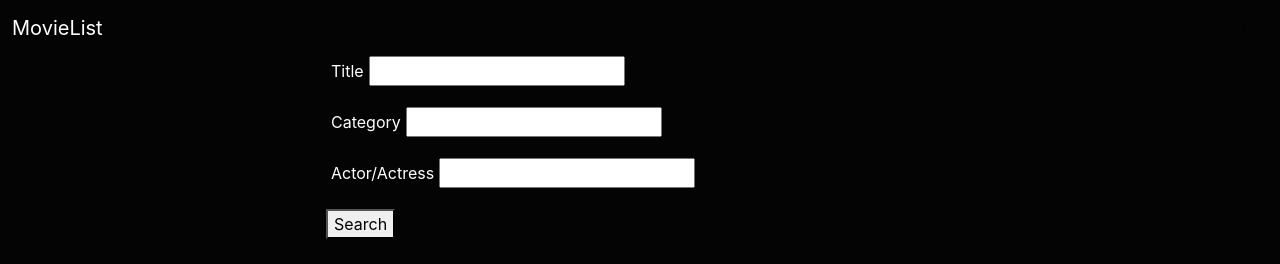
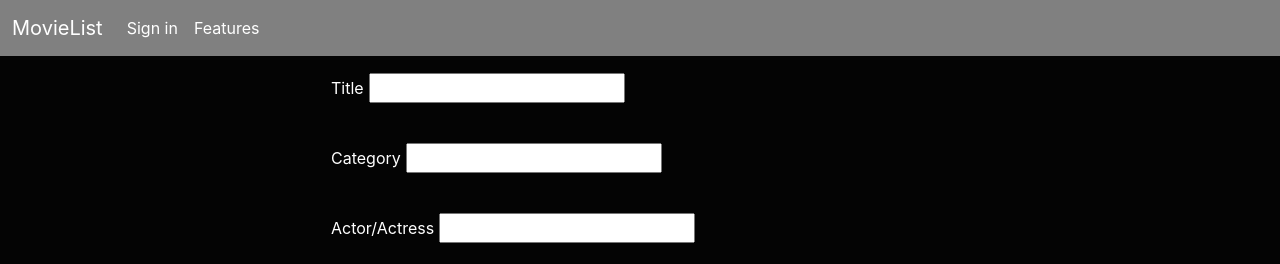
Before and after one commit to Jazzcort/ff_project, a React (Create React App) app in the folder client/: page /search/1 in a window 1280 px wide. Shown: the top 264 px of the page. Built offline with nearby package versions, Linux system fonts and the light colour scheme.

Commit message:
Updated navbar

```diff
--- a/client/src/App.css
+++ b/client/src/App.css
@@ -1,39 +1,15 @@
-.App {
-  text-align: center;
-  background-color: #282c34;
+.App{
+  height: 100vh;
+  /* display: flex;
+  align-content: center;
+  justify-content: center; */
 }
 
-.App-logo {
-  height: 40vmin;
-  pointer-events: none;
-}
-
-@media (prefers-reduced-motion: no-preference) {
-  .App-logo {
-    animation: App-logo-spin infinite 20s linear;
-  }
-}
-
-.App-header {
-  background-color: #282c34;
-
+.App h1{
+  color: white;
   display: flex;
-  flex-direction: column;
   align-items: center;
   justify-content: center;
-  font-size: calc(10px + 2vmin);
-  color: white;
+  height: 40vh;
+  text-align: center;
 }
-
-.App-link {
-  color: #61dafb;
-}
-
-@keyframes App-logo-spin {
-  from {
-    transform: rotate(0deg);
-  }
-  to {
-    transform: rotate(360deg);
-  }
-}
--- a/client/src/App.js
+++ b/client/src/App.js
@@ -20,11 +20,8 @@ function App() {
 
   return (
 
-    <div className="App">
-      <header className="App-header">
-
-        <button onClick={apiCall}>Make api call</button>
-      </header>
+    <div className="App row">
+      <h1 className='col-sm-6 offset-sm-3'>Welcome to MovieList</h1>
 
     </div>
 
--- a/client/src/SearchingBlock.css
+++ b/client/src/SearchingBlock.css
@@ -1,5 +1,7 @@
 .searchingBlock label {
     color: white;
+    margin-top: 20px;
+    margin-bottom: 10px;
     margin-left: 5px;
     margin-right: 5px;
     text-align: start;
--- a/client/src/SearchingPage.jsx
+++ b/client/src/SearchingPage.jsx
@@ -3,7 +3,7 @@ import ListDisplay from "./ListDisplay"
 import SearchResult from "./SearchResult"
 import { useLocation } from "react-router-dom"
 import './SearchingPage.css'
-export default function SearchingPage() {
+export default function SearchingPage({user, lst}) {
     const movie1 = { title: "Zinjia", category: "Advanture", img: "http://vwer.com" }
     const movie2 = { title: "Hunger Game", category: "Advanture", img: "http://hunger.com" }
 
--- a/client/src/components/Navbar.css
+++ b/client/src/components/Navbar.css
@@ -1,3 +1,11 @@
 .navbar-brand{
     color: white;
 }
+
+.navbar-nav a{
+    color:white;
+}
+
+.navbar {
+    background-color: gray;
+}
--- a/client/src/components/Navbar.jsx
+++ b/client/src/components/Navbar.jsx
@@ -5,13 +5,24 @@ export default function NavBar() {
     // const result = location.state
     // console.log(result)
     return (
-        <nav className="navbar ">
+        <nav className="navbar navbar-expand-lg bg-body-black">
             <div className="container-fluid">
                 <a href="#" className="navbar-brand">MovieList</a>
                 <button className="navbar-toggler" type="button" data-bs-toggle="collapse" data-bs-target="#navbarNav" aria-controls="navbarNav" aria-expanded="false" aria-label="Toggle navigation">
                     <span className="navbar-toggle-icon"></span>
                 </button>
+                <div className="collapse navbar-collapse" id="navbarNavAltMarkup">
 
+                    <ul className="navbar-nav">
+                        <li className="nav-item">
+                            <a className="nav-link" href="#">Sign in</a>
+                        </li>
+                        <li className="nav-item">
+                            <a className="nav-link" href="#">Features</a>
+                        </li>
+                    </ul>
+
+                </div>
             </div>
 
         </nav>
```
